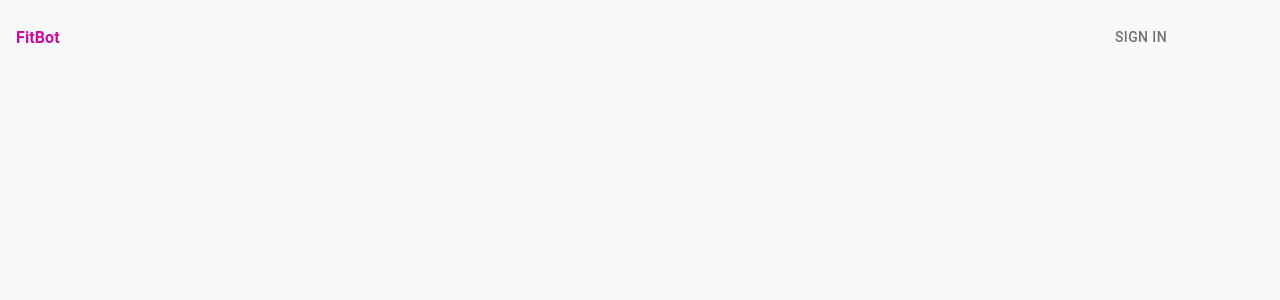
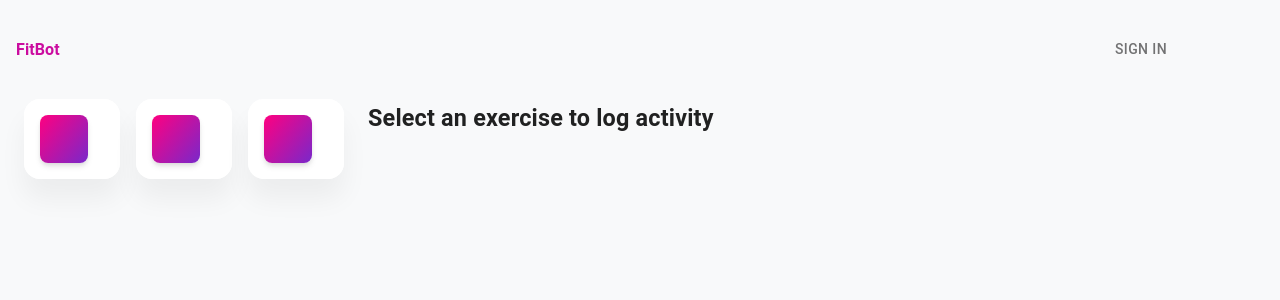
Before and after one commit to almyee/FitBot, a React (Create React App) app in the folder fitbot/frontend/: page /select-exercise in a window 1280 px wide. Before the commit this address had no page. Shown: the top 300 px of the page. Built offline with nearby package versions, Linux system fonts and the light colour scheme; some icons are missing.

Commit message:
Changed icon for statistic card and added new page to excercise card

```diff
--- a/fitbot/frontend/src/App.js
+++ b/fitbot/frontend/src/App.js
@@ -49,6 +49,7 @@ import SignIn from "./pages/Signin";
 import Settings from "./pages/Settings";
 import SignUp from "./pages/Signup";
 import DashboardNavbar from "./examples/Navbars/DashboardNavbar";  // update import path if needed
+import SelectExercise from "./examples/Cards/StatisticsCards/MiniStatisticsCard/SelectExercise";
 
 //./examples/Navbars/DashboardNavbar/index.js
 function App() {
@@ -60,6 +61,8 @@ function App() {
       <Route path="/sign-up" element={<SignUp />} />
       <Route path="/settings" element={<Settings />} />
       <Route path="/" element={<Dashboard />} />
+      <Route path="/select-exercise" element={<SelectExercise />} />
+      {/* Other routes */}
     </Routes>
     </>
 
--- /dev/null
+++ b/fitbot/frontend/src/examples/Cards/StatisticsCards/MiniStatisticsCard/SelectExercise.js
@@ -0,0 +1,98 @@
+import { useState } from "react";
+import Grid from "@mui/material/Grid";
+import MiniStatisticsCard from "../MiniStatisticsCard";
+import SoftBox from "../../../../components/SoftBox";
+import SoftTypography from "../../../../components/SoftTypography";
+import SoftInput from "../../../../components/SoftInput";
+import SoftButton from "../../../../components/SoftButton/SoftButtonRoot";
+
+const exercises = [
+  { id: "running", title: "Running", icon: { component: <i className="fas fa-running" /> } },
+  { id: "cycling", title: "Cycling", icon: { component: <i className="fas fa-bicycle" /> } },
+  { id: "swimming", title: "Swimming", icon: { component: <i className="fas fa-swimmer" /> } },
+  // Add more as needed
+];
+
+export default function SelectExercisePage() {
+  const [selectedExercise, setSelectedExercise] = useState(null);
+  const [activityData, setActivityData] = useState({
+    duration: "",
+    heartRate: "",
+    steps: "",
+  });
+
+  const handleInputChange = (e) => {
+    const { name, value } = e.target;
+    setActivityData((prev) => ({ ...prev, [name]: value }));
+  };
+
+  const handleSubmit = () => {
+    console.log("Submitting activity for:", selectedExercise);
+    console.log("Activity Data:", activityData);
+    // Save or send data to backend
+  };
+
+  return (
+    <SoftBox p={3}>
+      <Grid container spacing={3}>
+        {/* Left column: MiniStatisticsCards for each exercise */}
+        <Grid item xs={12} md={4}>
+          <Grid container spacing={2}>
+            {exercises.map((exercise) => (
+              <Grid item xs={12} key={exercise.id}>
+                <MiniStatisticsCard
+                  title={{ text: exercise.title, fontWeight: "medium" }}
+                  icon={exercise.icon}
+                  bgColor="white"
+                  direction="left"
+                  onClick={() => setSelectedExercise(exercise)}
+                />
+              </Grid>
+            ))}
+          </Grid>
+        </Grid>
+
+        {/* Right column: form to input activity data */}
+        <Grid item xs={12} md={8}>
+          {selectedExercise ? (
+            <SoftBox>
+              <h3>Log Activity: {selectedExercise.title}</h3>
+              <SoftBox mb={2}>
+                <SoftInput
+                  type="text"
+                  name="duration"
+                  placeholder="Duration (e.g. 30 mins)"
+                  value={activityData.duration}
+                  onChange={handleInputChange}
+                />
+              </SoftBox>
+              <SoftBox mb={2}>
+                <SoftInput
+                  type="text"
+                  name="heartRate"
+                  placeholder="Heart Rate (bpm)"
+                  value={activityData.heartRate}
+                  onChange={handleInputChange}
+                />
+              </SoftBox>
+              <SoftBox mb={2}>
+                <SoftInput
+                  type="text"
+                  name="steps"
+                  placeholder="Steps"
+                  value={activityData.steps}
+                  onChange={handleInputChange}
+                />
+              </SoftBox>
+              <SoftButton color="info" onClick={handleSubmit}>
+                Submit Activity
+              </SoftButton>
+            </SoftBox>
+          ) : (
+            <h3>Select an exercise to log activity</h3>
+          )}
+        </Grid>
+      </Grid>
+    </SoftBox>
+  );
+}
--- a/fitbot/frontend/src/examples/Cards/StatisticsCards/MiniStatisticsCard/index.js
+++ b/fitbot/frontend/src/examples/Cards/StatisticsCards/MiniStatisticsCard/index.js
@@ -154,6 +154,7 @@ Coded by www.creative-tim.com
 // };
 
 // export default MiniStatisticsCard;
+import { useNavigate } from "react-router-dom";
 import PropTypes from "prop-types";
 import Card from "@mui/material/Card";
 import Grid from "@mui/material/Grid";
@@ -161,17 +162,28 @@ import Icon from "@mui/material/Icon";
 import SoftBox from "../../../../components/SoftBox";
 import SoftTypography from "../../../../components/SoftTypography";
 
-function MiniStatisticsCard({ bgColor, title, count, percentage, icon, direction }) {
+//function MiniStatisticsCard({ bgColor, title, count, percentage, icon, direction }) {
+function MiniStatisticsCard({ bgColor, icon, direction }) {
+  const navigate = useNavigate();
+
   // Default icon color if not provided
   const iconColor = icon?.color || "primary"; // default color if icon color is undefined
-  const iconComponent = icon?.component || ""; // default empty string if icon component is undefined
+  const iconComponent = icon?.component ||  <Icon>help</Icon>; // default empty string if icon component is undefined
+
+  //Navigates to a different page where user can log exercise activity
+  const handleClick = () => {
+    navigate("/select-exercise"); // this should match your route
+  };
+
+  const isLeft = direction === "left";
+  const isRight = direction === "right";
 
   return (
-    <Card>
+    <Card onClick={handleClick} style={{ cursor: "pointer" }}>
       <SoftBox bgColor={bgColor} variant="gradient">
         <SoftBox p={2}>
           <Grid container alignItems="center">
-            {direction === "left" ? (
+            {isLeft && (
               <Grid item>
                 <SoftBox
                   variant="gradient"
@@ -185,15 +197,14 @@ function MiniStatisticsCard({ bgColor, title, count, percentage, icon, direction
                   alignItems="center"
                   shadow="md"
                 >
-                  <Icon fontSize="small" color="inherit">
-                    {iconComponent}
-                  </Icon>
+                  {iconComponent}
                 </SoftBox>
               </Grid>
-            ) : null}
-            <Grid item xs={8}>
-              <SoftBox ml={direction === "left" ? 2 : 0} lineHeight={1}>
-                <SoftTypography
+            )}
+
+            <Grid item xs={isRight ? 8 : true}>
+              <SoftBox ml={isLeft ? 2 : 0} lineHeight={1}>
+                {/* <SoftTypography
                   variant="button"
                   color={bgColor === "black" ? "text" : "black"}
                   opacity={bgColor === "white" ? 1 : 0.7}
@@ -201,24 +212,25 @@ function MiniStatisticsCard({ bgColor, title, count, percentage, icon, direction
                   fontWeight={title.fontWeight}
                 >
                   {title.text}
-                </SoftTypography>
+                </SoftTypography> */}
+
                 <SoftTypography
                   variant="h5"
                   fontWeight="bold"
                   color={bgColor === "black" ? "dark" : "black"}
                 >
-                  {count}{" "}
+                  {/* {count}{" "}
                   <SoftTypography
                     variant="button"
                     color={percentage?.color || "success"}
                     fontWeight="bold"
                   >
                   {percentage?.text || ""}
-                  </SoftTypography>
+                  </SoftTypography> */}
                 </SoftTypography>
               </SoftBox>
             </Grid>
-            {direction === "right" ? (
+            {isRight && (
               <Grid item xs={4}>
                 <SoftBox
                   variant="gradient"
@@ -233,12 +245,10 @@ function MiniStatisticsCard({ bgColor, title, count, percentage, icon, direction
                   alignItems="center"
                   shadow="md"
                 >
-                  <Icon fontSize="small" color="inherit">
-                    {iconComponent}
-                  </Icon>
+                {iconComponent}
                 </SoftBox>
               </Grid>
-            ) : null}
+            )}
           </Grid>
         </SoftBox>
       </SoftBox>
@@ -248,18 +258,18 @@ function MiniStatisticsCard({ bgColor, title, count, percentage, icon, direction
 
 MiniStatisticsCard.defaultProps = {
   bgColor: "white",
-  title: {
-    fontWeight: "medium",
-    text: "",
-  },
-  percentage: {
-    color: "success",
-    text: "",
-  },
+  //title: {
+    //fontWeight: "medium",
+    //text: "",
+  //},
+  //percentage: {
+    //color: "success",
+    //text: "",
+  //},
   direction: "right",
   icon: {
     color: "primary", // default color
-    component: "help", // default icon (can be adjusted as necessary)
+    component:  <Icon>help</Icon>, // default icon (can be adjusted as necessary)
   },
 };
 
@@ -274,24 +284,24 @@ MiniStatisticsCard.propTypes = {
     "error",
     "dark",
   ]),
-  title: PropTypes.shape({
-    fontWeight: PropTypes.oneOf(["light", "regular", "medium", "bold"]),
-    text: PropTypes.string,
-  }),
-  count: PropTypes.oneOfType([PropTypes.string, PropTypes.number]), //.isRequired
-  percentage: PropTypes.shape({
-    color: PropTypes.oneOf([
-      "primary",
-      "secondary",
-      "info",
-      "success",
-      "warning",
-      "error",
-      "dark",
-      "white",
-    ]),
-    text: PropTypes.oneOfType([PropTypes.string, PropTypes.number]),
-  }),
+  //title: PropTypes.shape({
+    //fontWeight: PropTypes.oneOf(["light", "regular", "medium", "bold"]),
+    //text: PropTypes.string,
+  //}),
+  //count: PropTypes.oneOfType([PropTypes.string, PropTypes.number]), //.isRequired
+  // percentage: PropTypes.shape({
+  //   color: PropTypes.oneOf([
+  //     "primary",
+  //     "secondary",
+  //     "info",
+  //     "success",
+  //     "warning",
+  //     "error",
+  //     "dark",
+  //     "white",
+  //   ]),
+  //   text: PropTypes.oneOfType([PropTypes.string, PropTypes.number]),
+  // }),
   icon: PropTypes.shape({
     color: PropTypes.oneOf([
       "primary",
@@ -302,7 +312,7 @@ MiniStatisticsCard.propTypes = {
       "error",
       "dark",
     ]),
-    component: PropTypes.node.isRequired,
+    component: PropTypes.node, //.isRequired
   }).isRequired,
   direction: PropTypes.oneOf(["right", "left"]),
 };
--- a/fitbot/frontend/src/pages/Dashboard.js
+++ b/fitbot/frontend/src/pages/Dashboard.js
@@ -1,8 +1,6 @@
 // need to have `npm run start` running in terminal #1, have `node server.js` running in termimal #2 (in backend/config/) -> then can see dashboard with backend connected
 import React, { useEffect, useState } from "react";
-// import Icon from "@mui/material/Icon";
-// import InfoIcon from '@mui/icons-material/Info';
-import PersonIcon from '@mui/icons-material/Person';
+import { DirectionsRun, Person, InfoIcon, Icon } from '@mui/icons-material';
 import SoftBox from "../components/SoftBox";
 import SoftTypography from "../components/SoftTypography";
 import DashboardNavbar from "../examples/Navbars/DashboardNavbar";
@@ -40,7 +38,18 @@ function Dashboard() {
         {/* Statistics Cards */}
         <SoftBox display="flex" justifyContent="space-between" flexWrap="wrap" gap={2}>
           <MiniStatisticsCard
-            title={{ text: "Exercise" }}
+            //title={{ text: "Exercise" }}
+            //count="0"
+            //percentage={{ color: "success", text: "" }}
+            icon={{
+              color: "info",
+              component: <DirectionsRun fontSize="small" />,
+            }}
+            direction="right"
+          />
+
+          <MiniStatisticsCard
+            title={{ text: "Step Count" }}
             count="0"
             percentage={{ color: "success", text: "" }}
             // icon={{
@@ -50,15 +59,6 @@ function Dashboard() {
           />
 
           <MiniStatisticsCard
-            title={{ text: "Step Count" }}
-            count="$0"
-            percentage={{ color: "success", text: "" }}
-            // icon={{
-            //     color: "info",
-            //     component: <PersonIcon />,
-            //   }}
-          />
-          <MiniStatisticsCard
             title={{ text: "Goals" }}
             count="0"
             percentage={{ color: "success", text: "" }}
@@ -67,6 +67,7 @@ function Dashboard() {
             //     component: <PersonIcon />,
             //   }}
           />
+
           <MiniStatisticsCard
             title={{ text: "Water Intake" }}
             count="0"
```
Also changed, not shown: 1 other file (tests, documents, lock files or other folders).
